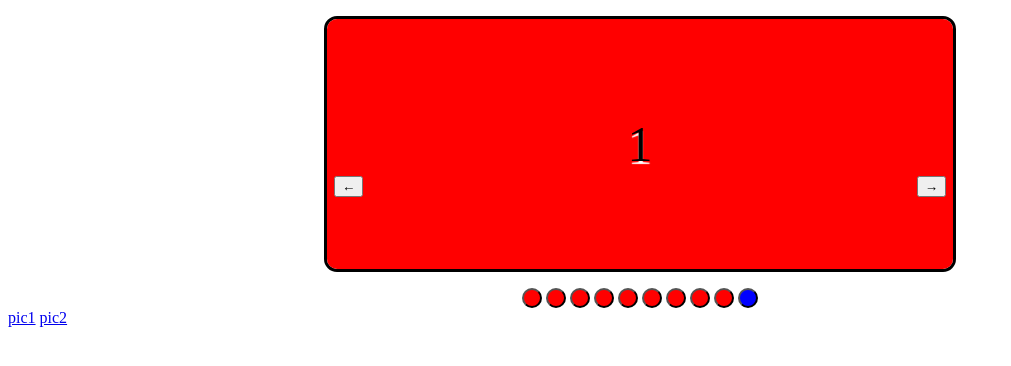
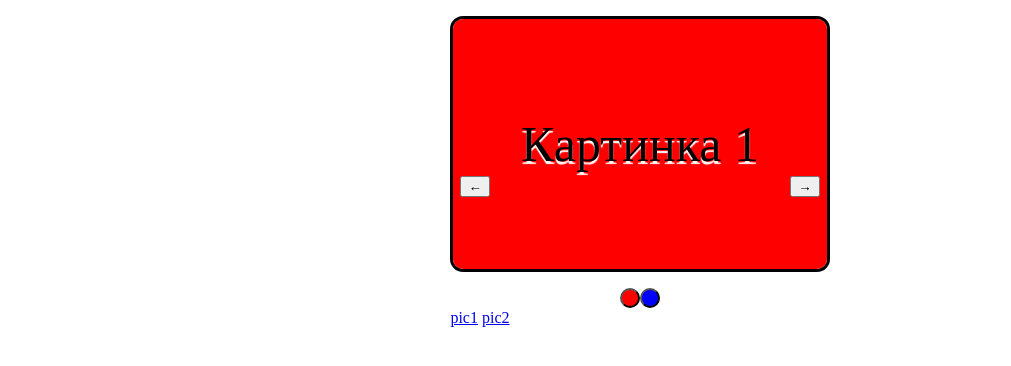
Before and after one commit to vaduga/Scroller, a plain HTML site: page index.html in a window 1280 px wide. Shown: the whole page, without its empty margins (0-1011 px from the left). Drawn offline with Linux system fonts and the light colour scheme.

Commit message:
lazy load initial

```diff
--- a/index.html
+++ b/index.html
@@ -14,30 +14,14 @@
     </div>
     <ul class="list">
       <li class="item">1</li>
-        <li class="item">2</li>
-        <li class="item">3</li>
-        <li class="item">4</li>
-        <li class="item">5</li>
-        <li class="item">6</li>
-        <li class="item">7</li>
-        <li class="item">8</li>
-        <li class="item">9</li>
-        <li class="item">10</li>
+
    </ul>
     <div class="indicatorsList">
       <button class="indicator"></button>
-        <button class="indicator"></button>
-        <button class="indicator"></button>
-        <button class="indicator"></button>
-        <button class="indicator"></button>
-        <button class="indicator"></button>
-        <button class="indicator"></button>
-        <button class="indicator"></button>
-        <button class="indicator"></button>
-        <button class="indicator"></button>
+
     </ul>
   </div>
-</div>
+
 <a href="https://res.cloudinary.com/practicaldev/image/fetch/s--qKm1RwRX--/c_limit%2Cf_auto%2Cfl_progressive%2Cq_66%2Cw_880/https://dev-to-uploads.s3.amazonaws.com/i/eizi3b61l75v1v5q4l01.gif">pic1</a>
 <a href="https://res.cloudinary.com/practicaldev/image/fetch/s--hw6Sd4Yw--/c_limit%2Cf_auto%2Cfl_progressive%2Cq_66%2Cw_880/https://dev-to-uploads.s3.amazonaws.com/i/5ccnd91h921k3cpw0rtj.gif">pic2</a>
 <!-- partial -->
--- a/script.js
+++ b/script.js
@@ -1,9 +1,25 @@
-var items = Array.from(document.querySelectorAll(".item"))
-var indicators = document.querySelectorAll(".indicator")
+/*
+Задачи:
+1. Ленивая подгрузка добавляет +2 картинки слишком поздно. Сделать пораньше (сразу когда становится активен последний индикатор и картинка)
+2. Прятать кнопки next/prev чтобы не тыкали, пока подгружаются новые картинки.
+3. Остановить запросы когда кончится база (TOTAL_ITEMS) . На данный момент скрипт подгружаеть пустые элементы списка,
+и делаются активными элементы, которых нет (порядок картинок путается).
+3.1. Для этого настроить промис в функции fetchData . Добавить возможность невыполнения промиса (reject)
+
+*/
+
+
 var list = document.querySelector('.list')
+var items
+var indicators
 var prev_btn = document.querySelector('.prev')
 var next_btn = document.querySelector('.next')
-var state = {active: 0, auth: null}
+var state = {active: 0, auth: null, loadedPages: 2}
+const PAGE_SIZE = 2;
+const TOTAL_ITEMS = 10;
+const data = Array.from(Array(TOTAL_ITEMS)).map((_, i) => `Картинка ${i+1}`);  // БД для запросов
+let renderData = []  // рез
+
 var intersectionObserver = new IntersectionObserver(onObserve, {
   root: list,
   threshold: 0.6
@@ -15,8 +31,71 @@ function onObserve(entries) {
   })
 }
 
-prev_btn.addEventListener('click', ()=> items[state.active-1]?.scrollIntoView({behavior: "smooth"}))
-next_btn.addEventListener('click', ()=> items[state.active+1]?.scrollIntoView({behavior: "smooth"}))
+render(data.slice(0, state.loadedPages))   /* для начала покажем две картинки напрямую из базы (нехорошо!), а не с помощью функции fetchData, т.к. она асинхронная и запускается только с какого-нибудь обработчика событий (кнопки)  */
+
+
+
+function render(someData){
+ let loadData = renderData.concat(someData)
+ renderData = loadData
+ loadData = loadData.map((el)=> `<li class="item">${el}</li>`)
+ console.log(loadData)
+ list.innerHTML = loadData.join('')
+items = Array.from(document.querySelectorAll(".item"))
+
+
+
+indicatorsRender = renderData.map(() => `<button class="indicator"></button>`)
+var indicatorsList = document.querySelector('.indicatorsList')
+indicatorsList.innerHTML = indicatorsRender.join('')
+
+
+indicators = document.querySelectorAll(".indicator")
+indicators.forEach((indicator, index) => {
+indicator.onclick = () => { items[index].scrollIntoView() }
+})
+
+items.forEach((val) => intersectionObserver.observe(val))
+
+}
+
+
+
+const fetchData = async (page, pageSize) => {
+  let resolve;
+  const promise = new Promise(rs => (resolve = rs));
+
+  setTimeout(
+    () => {
+      resolve(data.slice(page, page + pageSize));
+      state.loadedPages+=2
+      }, Math.random() * 1000 + 500
+  );
+
+  return promise;
+};
+
+
+
+
+prev_btn.addEventListener('click', ()=> items[state.active-1]?.scrollIntoView())
+
+next_btn.addEventListener('click', async ()=> {
+
+
+
+  items[state.active+1]?.scrollIntoView()
+  if (state.active==items.length-1) {
+    const result = await fetchData(state.loadedPages,PAGE_SIZE);
+    console.log("fetched+2")
+    console.log(result)
+    render(result);
+  }
+
+
+  }
+
+)
 
 function activate(itemNumber) {
   state.active = itemNumber;
@@ -24,9 +103,3 @@ function activate(itemNumber) {
     indicator.classList.toggle("active", i == itemNumber)
   })
 }
-
-indicators.forEach((indicator, index) => {
-  indicator.onclick = () => { items[index].scrollIntoView({behavior: "smooth"}) }
-})
-
-items.forEach((val) => intersectionObserver.observe(val))
--- a/style.css
+++ b/style.css
@@ -1,6 +1,6 @@
 .viewport{
-  margin-left: 25%;
-  margin-right: 25%;
+  margin-left: 35%;
+  margin-right: 35%;
 }
 
 .indicatorsList{
@@ -11,6 +11,7 @@
   display: flex;
   overflow-x: scroll;
   scrollbar-width: none ;
+  scroll-behavior: smooth;
   scroll-snap-type: x mandatory;
   list-style: none;
   padding: 0px;
```
Lines whose indentation alone changed are shown as unchanged.
